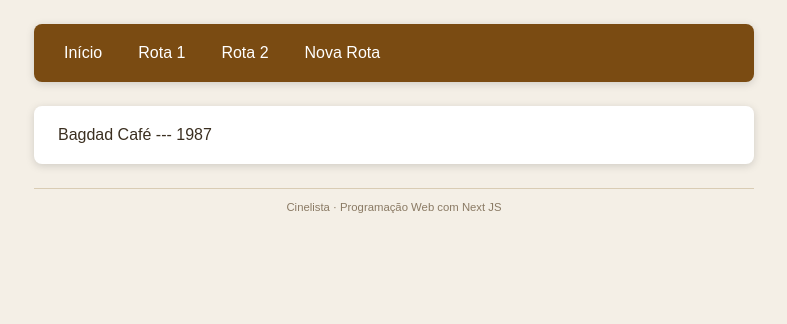
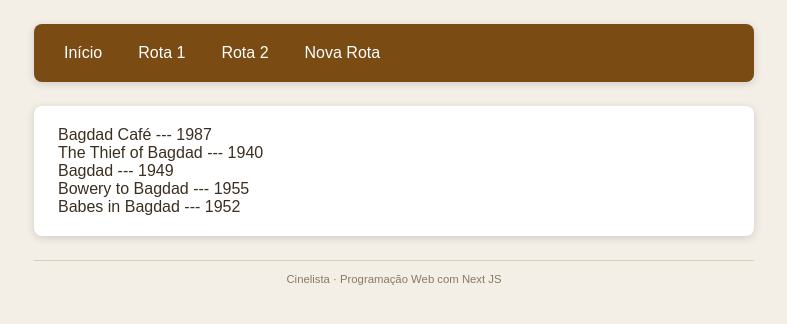
Before and after one commit to Flavia-Carvalho-1/Receitas-pweb-3, a Next.js app: page /filmes in a window 1280 px wide. Shown: the top 324 px of the page, without its empty margins (246-1033 px from the left). Built offline with nearby package versions, Linux system fonts and the light colour scheme.

Commit message:
Receita 16: map exibe todos os filmes (ainda sem key)

```diff
--- a/app/filmes/page.js
+++ b/app/filmes/page.js
@@ -46,11 +46,7 @@ export default function Filmes(){
 
         <div>
 
-            <div>
-
-                {data.Search[0].Title} --- {data.Search[0].Year}
-
-            </div>
+            { data.Search.map( (m) => <div>{m.Title} --- {m.Year}</div>) }
 
         </div>
 
```
